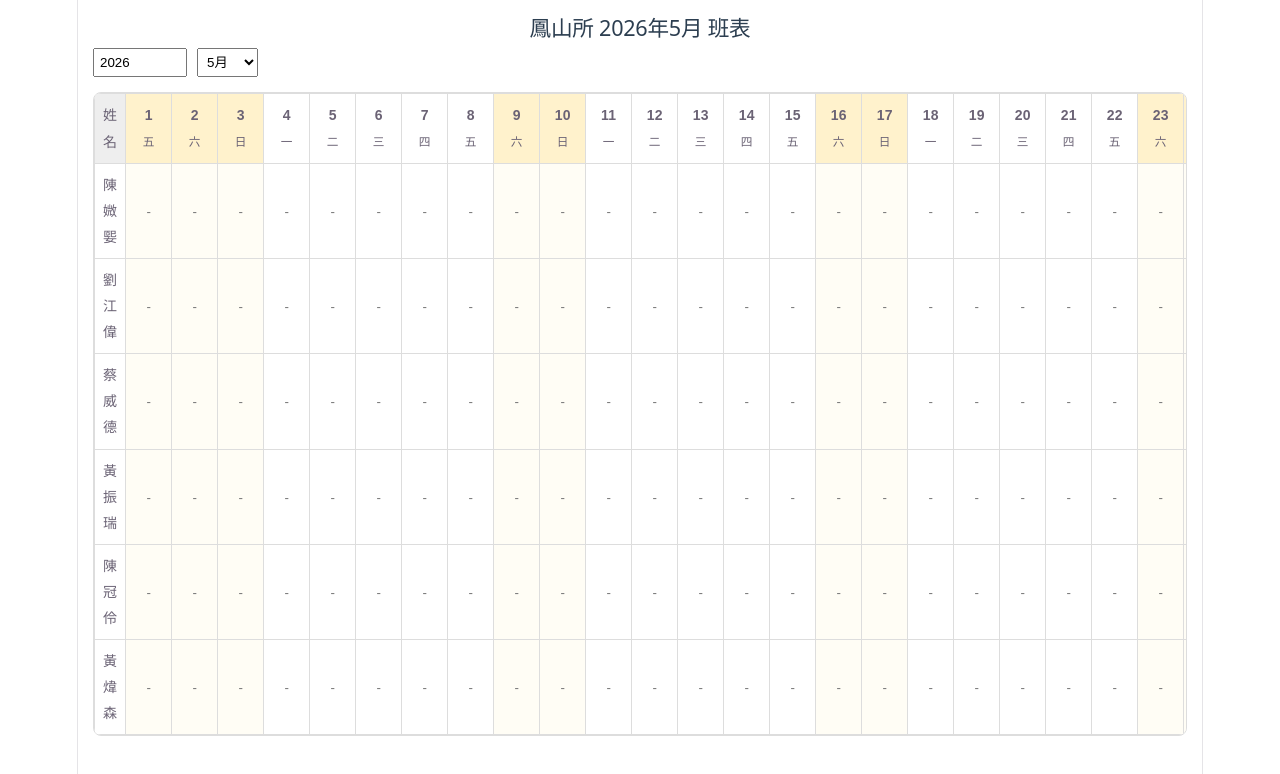
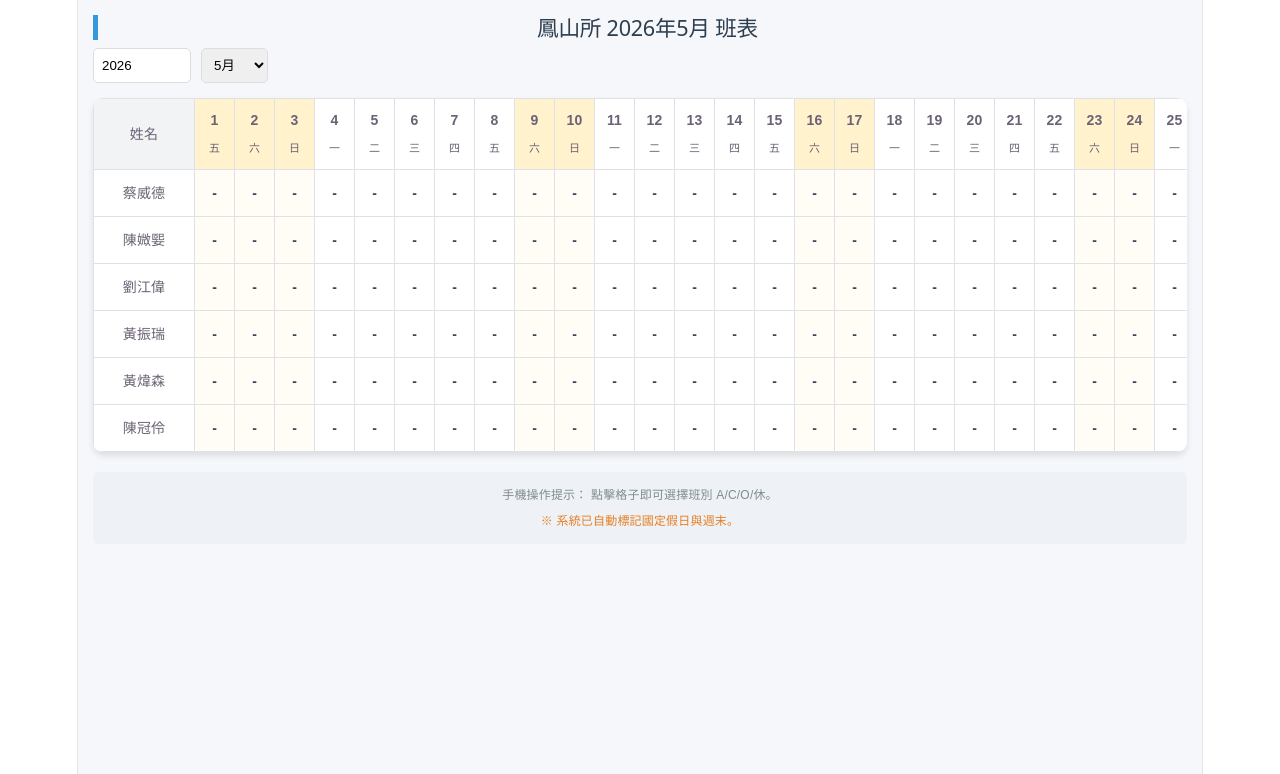
Before and after one commit to subarudms/fengshan-app, a React (Vite) app: page / in a window 1280 px wide. Shown: the top 774 px of the page. Built offline with nearby package versions, Linux system fonts and the light colour scheme.

Commit message:
Update App.jsx

```diff
--- a/src/App.jsx
+++ b/src/App.jsx
@@ -5,9 +5,17 @@ const App = () => {
   const [month, setMonth] = useState(5);
   const [days, setDays] = useState([]);
 
-  // --- 後台管理區：在這裡增減員工名字即可 ---
-  const employees = ["陳媺媐", "劉江偉", "蔡威德", "黃振瑞","陳冠伶","黃煒森"];
-  // ---------------------------------------
+  // --- 後台管理區：在此修改員工名單 ---
+  const employees = ["蔡威德", "陳媺媐", "劉江偉", "黃振瑞","黃煒森","陳冠伶"];
+
+  // --- 下拉選單設定：在此修改班別選項 ---
+  const shiftOptions = [
+    { label: "-", value: "" },
+    { label: "A", value: "早" },
+    { label: "C", value: "晚" },
+    { label: "O", value: "全" },
+    { label: "休", value: "休" }
+  ];
 
   const holidays = ["2026-05-01"];
 
@@ -16,10 +24,12 @@ const App = () => {
     const result = [];
     while (date.getMonth() === month - 1) {
       const dateStr = `${year}-${String(month).padStart(2, '0')}-${String(date.getDate()).padStart(2, '0')}`;
+      const isWeekend = date.getDay() === 0 || date.getDay() === 6;
+      const isHoliday = holidays.includes(dateStr);
       result.push({
         day: date.getDate(),
         weekDay: ["日", "一", "二", "三", "四", "五", "六"][date.getDay()],
-        isOffDay: (date.getDay() === 0 || date.getDay() === 6 || holidays.includes(dateStr)),
+        isOffDay: isWeekend || isHoliday,
       });
       date.setDate(date.getDate() + 1);
     }
@@ -27,24 +37,26 @@ const App = () => {
   }, [year, month]);
 
   return (
-    <div style={{ padding: '15px', fontFamily: 'sans-serif', maxWidth: '100vw' }}>
-      <h2 style={{ color: '#2c3e50', fontSize: '1.2rem' }}>鳳山所 {year}年{month}月 班表</h2>
+    <div style={{ padding: '15px', fontFamily: 'sans-serif', backgroundColor: '#f5f7fa', minHeight: '100vh' }}>
+      <h2 style={{ color: '#2c3e50', borderLeft: '5px solid #3498db', paddingLeft: '10px', fontSize: '1.2rem' }}>
+        鳳山所 {year}年{month}月 班表
+      </h2>
 
       <div style={{ marginBottom: '15px', display: 'flex', gap: '10px' }}>
-        <input type="number" value={year} onChange={e => setYear(parseInt(e.target.value))} style={{ width: '80px', padding: '5px' }} />
-        <select value={month} onChange={e => setMonth(parseInt(e.target.value))} style={{ padding: '5px' }}>
+        <input type="number" value={year} onChange={e => setYear(parseInt(e.target.value))} style={{ width: '80px', padding: '8px', borderRadius: '5px', border: '1px solid #ddd' }} />
+        <select value={month} onChange={e => setMonth(parseInt(e.target.value))} style={{ padding: '8px', borderRadius: '5px', border: '1px solid #ddd' }}>
           {[...Array(12).keys()].map(m => <option key={m+1} value={m+1}>{m+1}月</option>)}
         </select>
       </div>
 
-      <div style={{ overflowX: 'auto', border: '1px solid #ddd', borderRadius: '8px' }}>
+      <div style={{ overflowX: 'auto', backgroundColor: 'white', borderRadius: '10px', boxShadow: '0 4px 6px rgba(0,0,0,0.1)' }}>
         <table style={{ width: '100%', borderCollapse: 'collapse', fontSize: '14px' }}>
           <thead>
-            <tr style={{ backgroundColor: '#eee' }}>
-              <th style={{ border: '1px solid #ddd', padding: '8px', position: 'sticky', left: 0, backgroundColor: '#eee', zIndex: 10 }}>姓名</th>
+            <tr style={{ backgroundColor: '#f1f3f5' }}>
+              <th style={{ border: '1px solid #dee2e6', padding: '10px', position: 'sticky', left: 0, backgroundColor: '#f1f3f5', zIndex: 10, minWidth: '80px' }}>姓名</th>
               {days.map(d => (
-                <th key={d.day} style={{ border: '1px solid #ddd', padding: '5px', backgroundColor: d.isOffDay ? '#fff2cc' : 'white', minWidth: '35px' }}>
-                  {d.day}<br/><small>{d.weekDay}</small>
+                <th key={d.day} style={{ border: '1px solid #dee2e6', padding: '8px', textAlign: 'center', backgroundColor: d.isOffDay ? '#fff2cc' : 'white' }}>
+                  {d.day}<br/><span style={{ fontSize: '11px' }}>{d.weekDay}</span>
                 </th>
               ))}
             </tr>
@@ -52,12 +64,26 @@ const App = () => {
           <tbody>
             {employees.map((emp, index) => (
               <tr key={index}>
-                <td style={{ border: '1px solid #ddd', padding: '8px', textAlign: 'center', fontWeight: 'bold', position: 'sticky', left: 0, backgroundColor: 'white', zIndex: 5 }}>
+                <td style={{ border: '1px solid #dee2e6', padding: '10px', textAlign: 'center', fontWeight: 'bold', position: 'sticky', left: 0, backgroundColor: 'white', zIndex: 5 }}>
                   {emp}
                 </td>
                 {days.map(d => (
-                  <td key={d.day} style={{ border: '1px solid #ddd', padding: '2px', textAlign: 'center', backgroundColor: d.isOffDay ? '#fffdf5' : 'white' }}>
-                    <input maxLength="1" style={{ width: '25px', textAlign: 'center', border: 'none', background: 'transparent' }} placeholder="-" />
+                  <td key={d.day} style={{ border: '1px solid #dee2e6', padding: '2px', textAlign: 'center', backgroundColor: d.isOffDay ? '#fffdf5' : 'white' }}>
+                    {/* 這裡改成下拉選單 */}
+                    <select style={{
+                      width: '35px',
+                      border: 'none',
+                      background: 'transparent',
+                      fontSize: '14px',
+                      appearance: 'none', // 隱藏原生箭頭讓介面更乾淨
+                      textAlign: 'center',
+                      fontWeight: 'bold',
+                      color: '#34495e'
+                    }}>
+                      {shiftOptions.map(opt => (
+                        <option key={opt.value} value={opt.value}>{opt.label}</option>
+                      ))}
+                    </select>
                   </td>
                 ))}
               </tr>
@@ -65,6 +91,11 @@ const App = () => {
           </tbody>
         </table>
       </div>
+
+      <div style={{ marginTop: '20px', fontSize: '12px', color: '#7f8c8d', padding: '10px', backgroundColor: '#eef2f7', borderRadius: '5px' }}>
+        <strong>手機操作提示：</strong> 點擊格子即可選擇班別 A/C/O/休。 <br/>
+        <span style={{ color: '#e67e22' }}>※ 系統已自動標記國定假日與週末。</span>
+      </div>
     </div>
   );
 };
```
